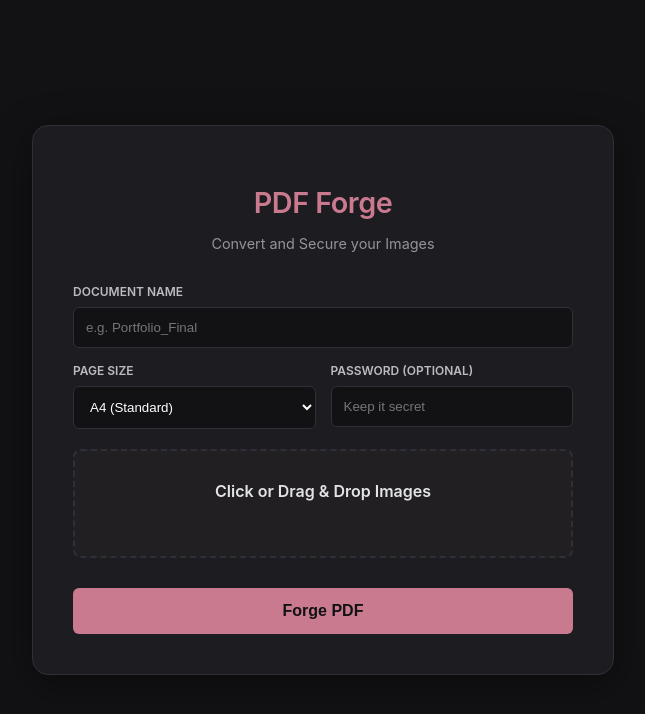
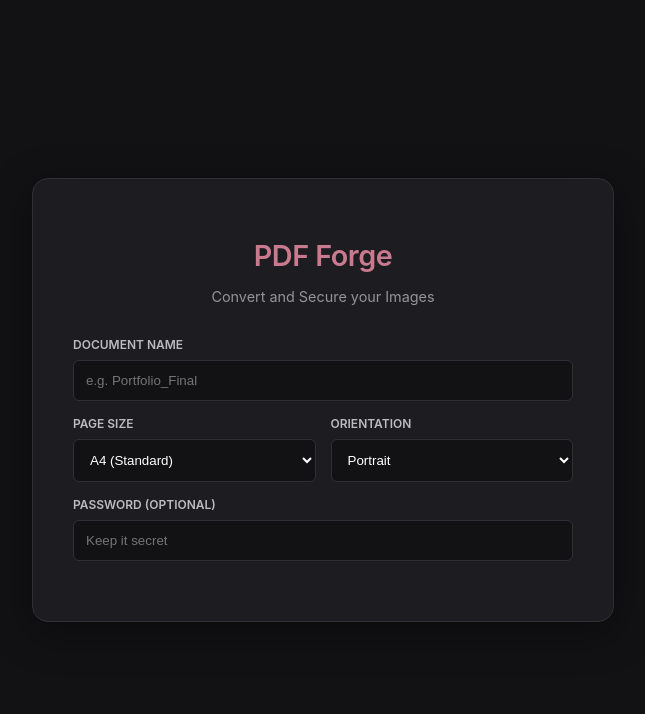
Before and after one commit to DevSolanki-works/PDF-Converter, a Flask app: page / in a window 1280 px wide. Shown: the top 714 px of the page, without its empty margins (317-962 px from the left). Run offline with Flask 3, Linux system fonts and the light colour scheme.

Commit message:
Orientation Added

```diff
--- a/app.py
+++ b/app.py
@@ -21,7 +21,6 @@ def cleanup_worker():
         if os.path.exists(UPLOAD_FOLDER):
             for folder in os.listdir(UPLOAD_FOLDER):
                 folder_path = os.path.join(UPLOAD_FOLDER, folder)
-
                 if os.path.getmtime(folder_path) < now - 900:
                     shutil.rmtree(folder_path)
 
@@ -35,7 +34,8 @@ def index():
 def convert():
     uploaded_files = request.files.getlist("files")
     custom_name = request.form.get("pdf_name") or "my_pdf"
-    page_size = request.form.get("page_size", "A4")
+    page_size = request.form.get("page_size", "A4").upper()
+    orientation = request.form.get("orientation", "portrait").lower()
     password = request.form.get("pdf_password", "").strip()
 
     if not uploaded_files or uploaded_files[0].filename == '':
@@ -50,9 +50,7 @@ def convert():
         original_path = os.path.join(user_session_folder, file.filename)
         file.save(original_path)
 
-        clean_name = file.filename.rsplit('.', 1)[0] + "_fixed.jpg"
-        fixed_path = os.path.join(user_session_folder, clean_name)
-
+        fixed_path = os.path.join(user_session_folder, f"proc_{file.filename}.jpg")
         try:
             with Image.open(original_path) as img:
                 rgb_img = img.convert('RGB')
@@ -61,34 +59,32 @@ def convert():
         except Exception:
             continue
 
-    output_pdf_path = os.path.join(user_session_folder, f"{custom_name}.pdf")
-
     sizes = {
         "A4": (img2pdf.mm_to_pt(210), img2pdf.mm_to_pt(297)),
         "LETTER": (img2pdf.mm_to_pt(216), img2pdf.mm_to_pt(279)),
         "A3": (img2pdf.mm_to_pt(297), img2pdf.mm_to_pt(420))
     }
 
-    selected_size = sizes.get(page_size.upper(), sizes["A4"])
-    layout_fun = img2pdf.get_layout_fun(pagesize=selected_size)
+    width, height = sizes.get(page_size, sizes["A4"])
+    if orientation == "landscape":
+        width, height = height, width
+
+    layout_fun = img2pdf.get_layout_fun(pagesize=(width, height))
+    output_pdf_path = os.path.join(user_session_folder, f"{custom_name}.pdf")
 
     with open(output_pdf_path, "wb") as f:
         f.write(img2pdf.convert(file_paths, layout_fun=layout_fun))
 
     if password:
-        encrypted_pdf_path = os.path.join(user_session_folder, f"locked_{custom_name}.pdf")
+        encrypted_path = os.path.join(user_session_folder, f"locked_{custom_name}.pdf")
         reader = PdfReader(output_pdf_path)
         writer = PdfWriter()
-
         for page in reader.pages:
             writer.add_page(page)
-
         writer.encrypt(password)
-
-        with open(encrypted_pdf_path, "wb") as f:
+        with open(encrypted_path, "wb") as f:
             writer.write(f)
-
-        output_pdf_path = encrypted_pdf_path
+        output_pdf_path = encrypted_path
 
     return send_file(output_pdf_path, as_attachment=True, download_name=f"{custom_name}.pdf")
 
--- a/templates/index.html
+++ b/templates/index.html
@@ -219,21 +219,17 @@
         </select>
     </div>
     <div>
+        <label>Orientation</label>
+        <select name="orientation">
+            <option value="portrait">Portrait</option>
+            <option value="landscape">Landscape</option>
+        </select>
+    </div>
+    <div class="field-full">
         <label>Password (Optional)</label>
         <input type="password" name="pdf_password" placeholder="Keep it secret">
     </div>
-            </div>
 
-            <div class="drop-zone" id="drop-zone">
-                <span id="drop-text" style="font-weight:600;">Click or Drag & Drop Images</span>
-                <input type="file" name="files" id="file-input" multiple accept="image/*" style="display: none;">
-
-                <div id="preview-container" class="preview-grid"></div>
-            </div>
-
-            <button type="submit">Forge PDF</button>
-        </form>
-    </div>
     <script>
         const dropZone = document.getElementById('drop-zone');
         const fileInput = document.getElementById('file-input');
```
Lines whose indentation alone changed are shown as unchanged.
